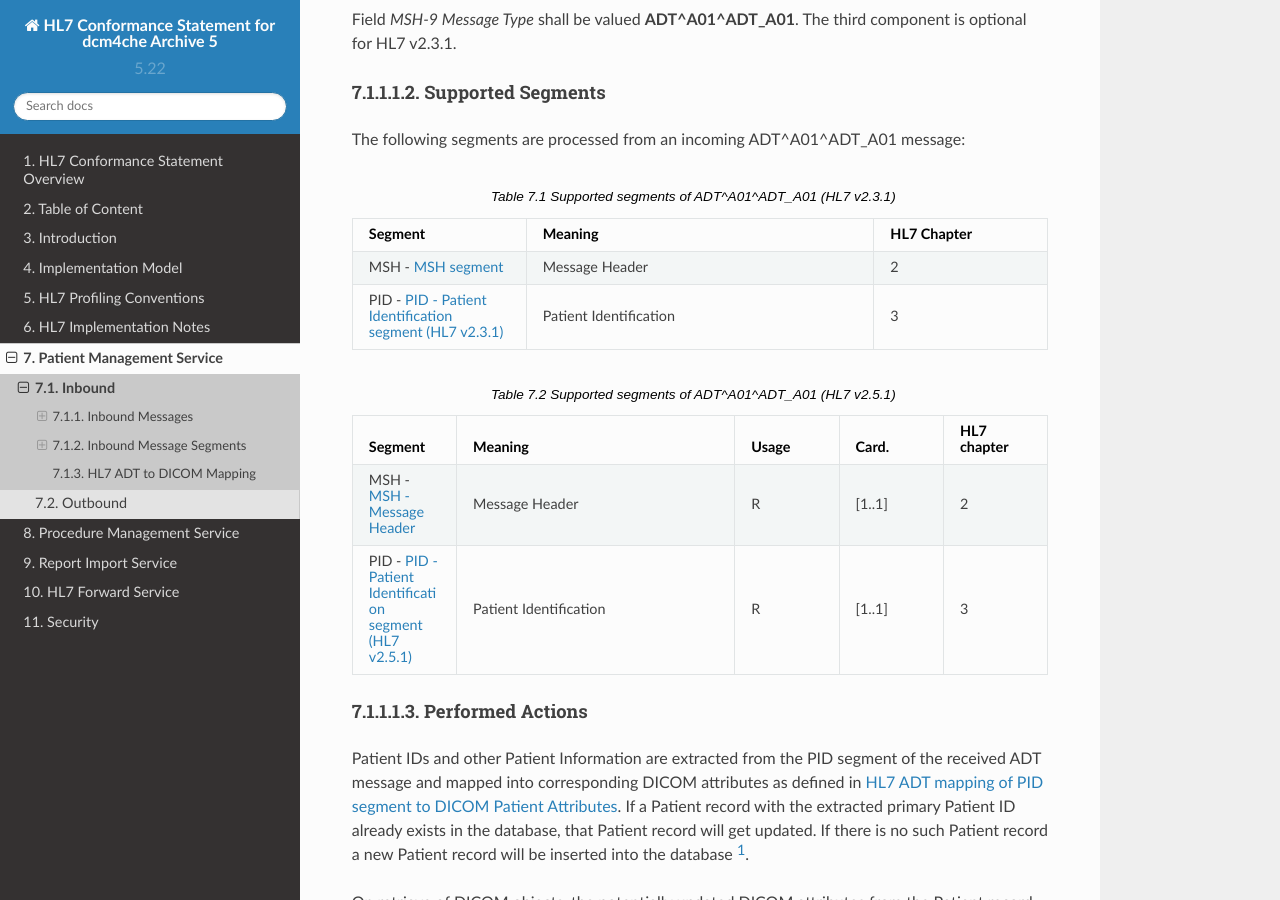
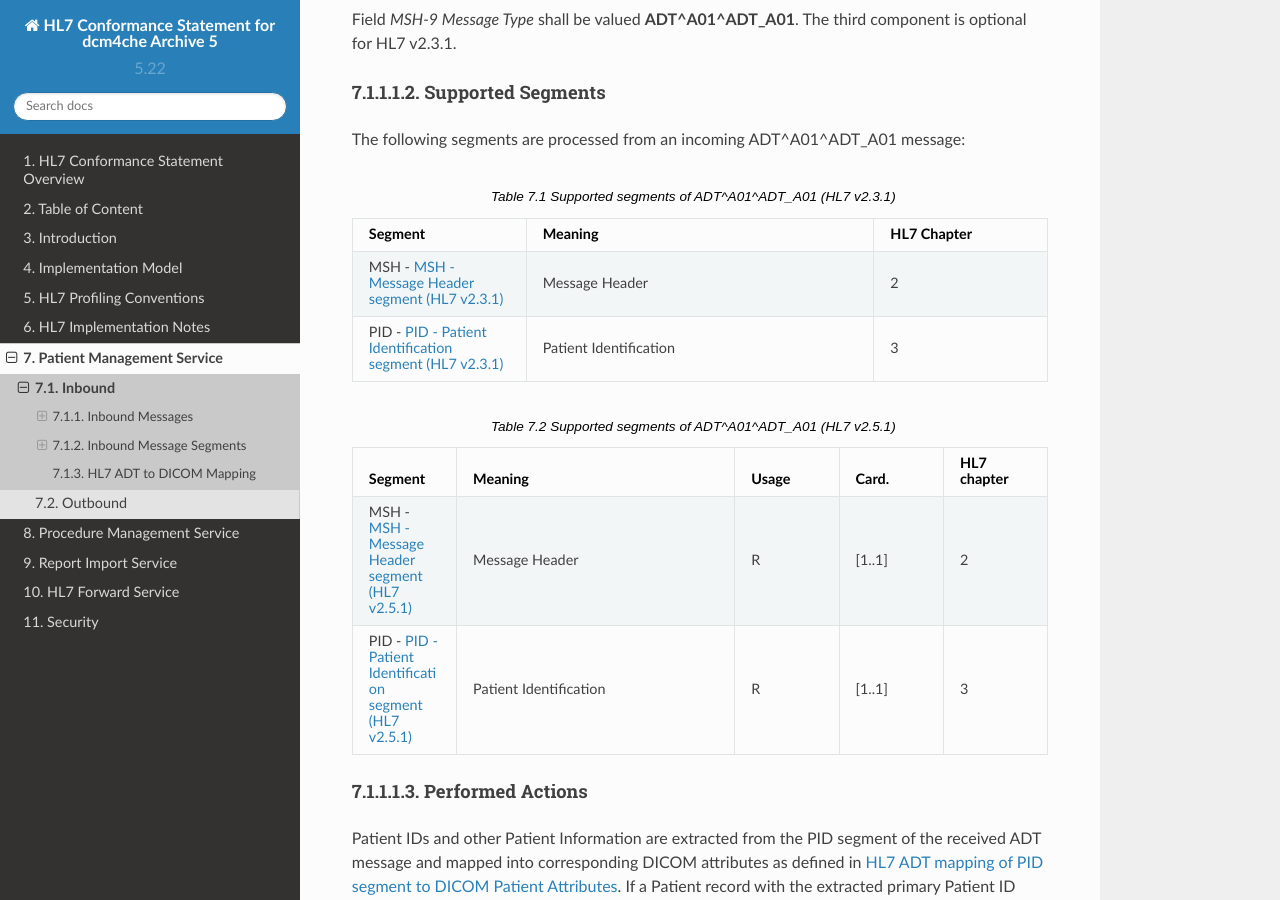
Before and after one commit to dcm4che/dcm4chee-arc-hl7cs, a Sphinx documentation site: the page built from source/adt/inbound.rst, in a window 1280 px wide and 900 px high, scrolled down 450 px. Built offline with Sphinx 7.4.7 and the Read the Docs theme 2.0.0, drawn with Linux system fonts in a browser that asks for light colours; some of the changed text lies outside the part shown.

Commit message:
dcm4che/dcm4chee-arc-light#2723 : Update HL7 CS to reflect updated code changes for v2.5

```diff
--- a/source/adt/inbound.rst
+++ b/source/adt/inbound.rst
@@ -439,7 +439,7 @@
 
    MSH - :ref:`tab_msh_251`, Message Header, R, [1..1], 2
    PID - :ref:`tab_pid_251`, Patient Identification, R, [1..1], 3
-   MRG, Merge Information, R, 1..1], 3
+   MRG - :ref:`tab_mrg_251`, Merge Information, R, 1..1], 3
 
 The "incorrect supplier identifier" value is stored in the MRG segment (*MRG-1 Prior Patient Identifier List*) and is
 to be changed to the "correct target patient ID" value stored in the PID segment (*PID-3 Patient Identifier List*).
@@ -491,7 +491,7 @@
 
 MSH - Message Header segment
 ----------------------------
-Same as specified in :ref:`tab_msh_231` and :ref:`tab_msh_251`
+Same as specified in :ref:`tab_msh_231` or :ref:`tab_msh_251`
 
 .. _adt_in_pid:
 
--- a/source/hl7-impl-notes.rst
+++ b/source/hl7-impl-notes.rst
@@ -72,7 +72,7 @@
 
 The MSH (message header) segment contains control information set in the beginning of each message sent.
 
-.. csv-table:: MSH segment
+.. csv-table:: MSH - Message Header segment (HL7 v2.3.1)
    :name: tab_msh_231
    :header: SEQ,LEN,DT,OPT,TBL#,ITEM #,Element Name
    :widths: 8, 8, 8, 8, 8, 12, 48
@@ -177,7 +177,7 @@
 
 The MSH (message header) segment contains control information set in the beginning of each message sent.
 
-.. csv-table:: MSH - Message Header
+.. csv-table:: MSH - Message Header segment (HL7 v2.5.1)
    :name: tab_msh_251
    :header: SEQ,LEN,DT,Usage,Card.,TBL#,ITEM #,Element Name
    :widths: 8, 8, 8, 8, 8, 8, 12, 40
--- a/source/toc.rst
+++ b/source/toc.rst
@@ -86,8 +86,9 @@
 |     9.1.2. :ref:`oru_in_segments`
 |       9.1.2.1. :ref:`oru_in_msh`
 |       9.1.2.2. :ref:`oru_in_pid`
-|       9.1.2.3. :ref:`oru_in_obr`
-|       9.1.2.4. :ref:`oru_in_obx`
+|       9.1.2.3. :ref:`oru_in_pv1`
+|       9.1.2.4. :ref:`oru_in_obr`
+|       9.1.2.5. :ref:`oru_in_obx`
 |     9.1.3. :ref:`oru_in_dicom`
 |   9.2. :doc:`oru/outbound`
 |     9.2.1. :ref:`oru_out_messages`
```
Also changed, not shown: source/orm/inbound.rst (+5 -5 lines), source/oru/inbound.rst (+4 -4 lines).
